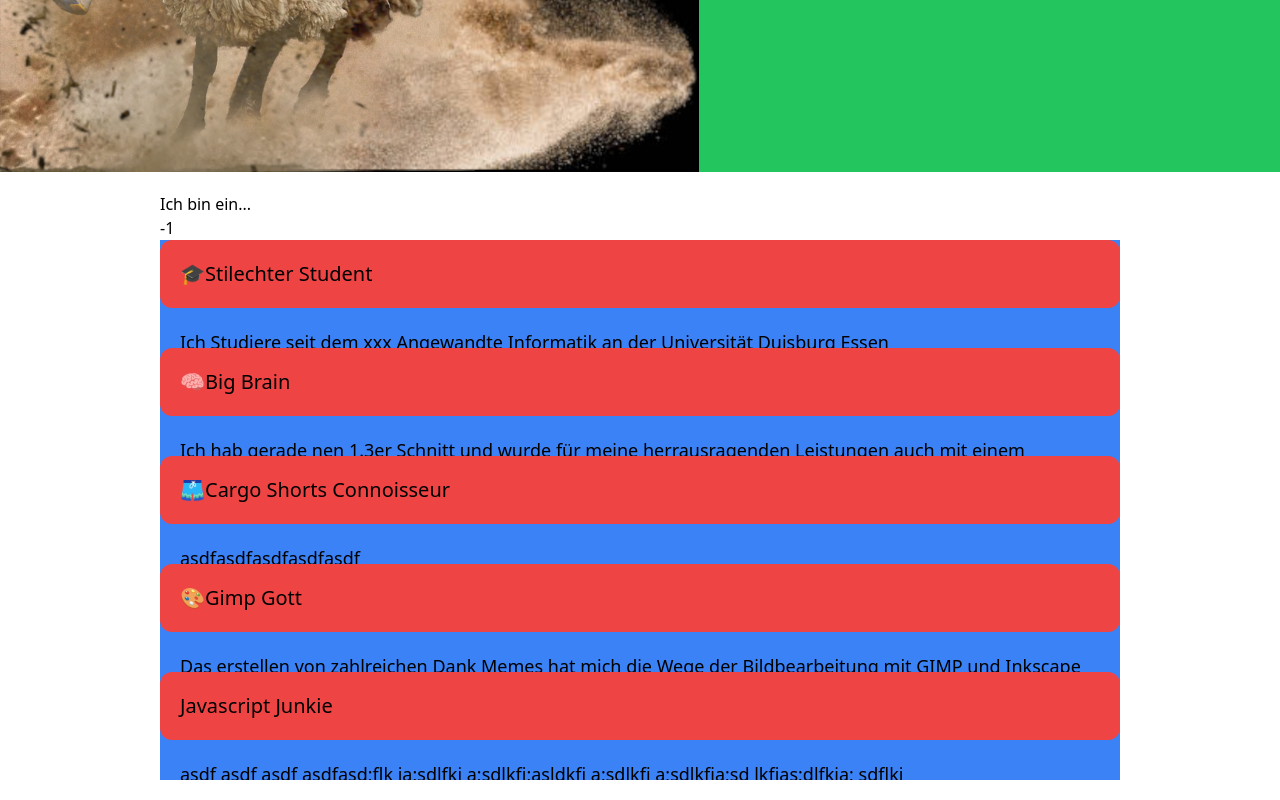
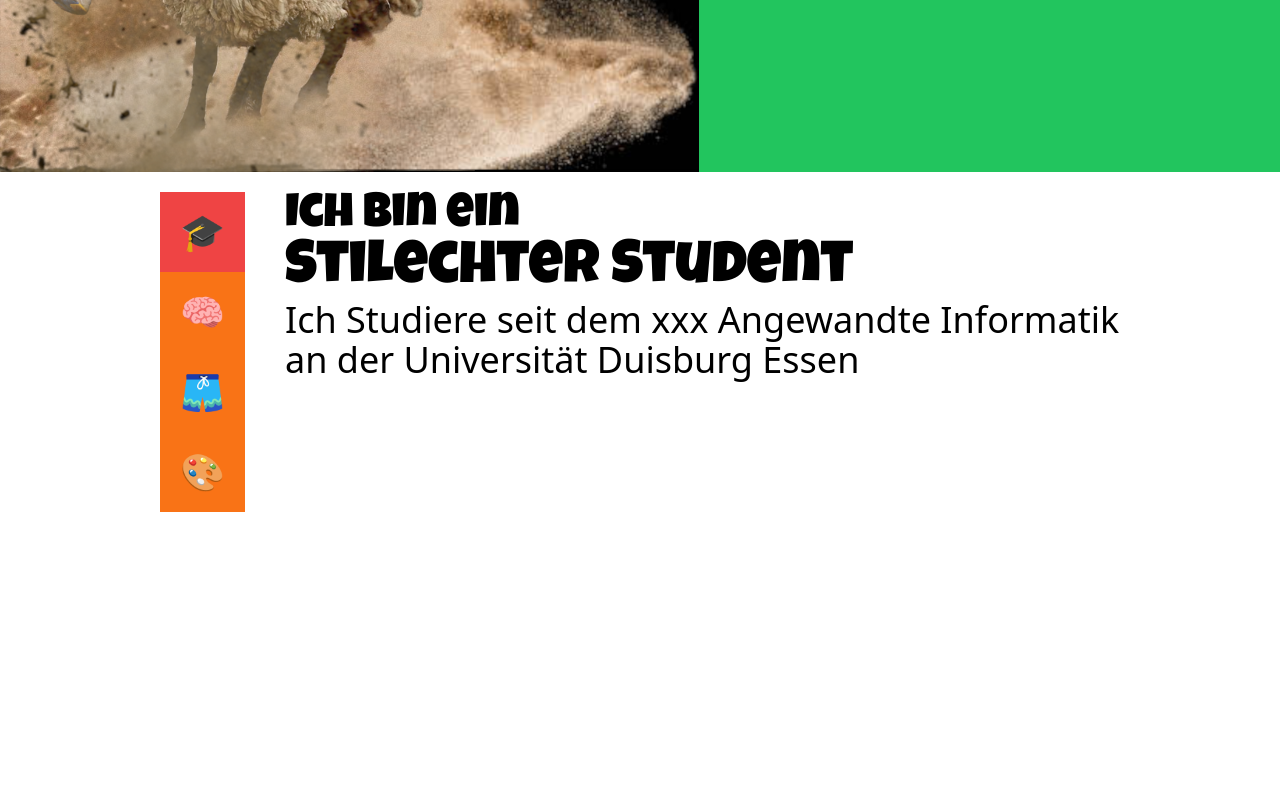
Before and after one commit to giggity-hub/rheinschafe-bewerbung, a Vue app: page / in a window 1280 px wide. Shown: the part 628-1428 px from the top of the page. After the commit the page ends 1160 px from the top, so only its background shows below. Built offline with nearby package versions, Linux system fonts and the light colour scheme.

Commit message:
improve toggle

```diff
--- a/src/components/IchBin.vue
+++ b/src/components/IchBin.vue
@@ -1,5 +1,5 @@
 <script setup>
-import { reactive,ref } from 'vue';
+import { reactive,ref, watchEffect } from 'vue';
 
 
 const iAm = [
@@ -23,20 +23,31 @@ const iAm = [
         'title': 'Gimp Gott',
         'text': 'Das erstellen von zahlreichen Dank Memes hat mich die Wege der Bildbearbeitung mit GIMP und Inkscape gelehrt'
     },
-    {
-        'icon': '',
-        'title': 'Javascript Junkie',
-        'text': 'asdf asdf asdf asdfasd;flk ja;sdlfkj a;sdlkfj;asldkfj a;sdlkfj a;sdlkfja;sd lkfjas;dlfkja; sdflkj '
-    }
+    // {
+    //     'icon': '💻',
+    //     'title': 'Javascript Junkie',
+    //     'text': 'asdf asdf asdf asdfasd;flk ja;sdlfkj a;sdlkfj;asldkfj a;sdlkfj a;sdlkfja;sd lkfjas;dlfkja; sdflkj '
+    // }
 ]
 
-let activeAccordion = ref(-1)
+let activeAccordion = ref(0);
+
+let selectedItem = ref(iAm[0]);
+
+
 
 function toggle(index){
-    activeAccordion.value = (index === activeAccordion.value ? -1 : index)
-    console.log(activeAccordion);
+    // activeAccordion.value = (index === activeAccordion.value ? -1 : index)
+    // console.log(activeAccordion);
+    activeAccordion.value = index;
 }
 
+
+watchEffect(() => {
+  // tracks A0 and A1
+  selectedItem.value = iAm[activeAccordion.value]
+//   A2.value = A0.value + A1.value
+})
 
 
 
@@ -45,21 +56,53 @@ function toggle(index){
 <template>
 <section class="mx-auto w-full p-5 max-w-250">
 
-<h1>Ich bin ein...</h1>
 
-{{activeAccordion}}
+
+
+<div class="flex flex-col md:flex-row">
+    <!-- icon selection -->
+    <div class="bg-blue-500 flex flex-row justify-around md:flex-col text-4xl ">
+        <div @click="toggle(index)"  v-for="(item, index) in iAm" class="select-button " :class="{'is-active': index === activeAccordion}">
+            {{item.icon}}
+        </div>
+    </div>
+
+    <!-- ich bin und detail view -->
+    <div class="md:pl-10">
+        <div>
+            <h2 class="text-5xl">Ich bin ein</h2>
+            <h1 class="text-6xl">{{selectedItem.title}}</h1>
+        </div>
+        <div class="text-4xl">
+            {{selectedItem.text}}
+        </div>
+    </div>
+</div>
+
+
+
+
+<!-- {{activeAccordion}}
 <div v-for="(item, index) in iAm" class="bg-blue-500">
-    <div @click="toggle(index)" class="bg-red-500 p-5 text-xl rounded-xl">
+    <div  @click="toggle(index)" class="bg-red-500 p-5 text-xl rounded-xl">
         {{item.icon}}{{item.title}}
     </div>
     <div :class="{'h-0': index != activeAccordion}" class="overflow-hidden text-lg p-5">
         {{item.text}}
     </div>
 
-</div>
+</div> -->
 </section>
 </template>
 
 <style>
-
+    h1, h2{
+        font-family: Luckiest Guy;
+    }
+    .select-button{
+        @apply bg-orange-500 p-5;
+    }
+    .select-button.is-active{
+        @apply bg-red-500;
+    }
 </style>
```
